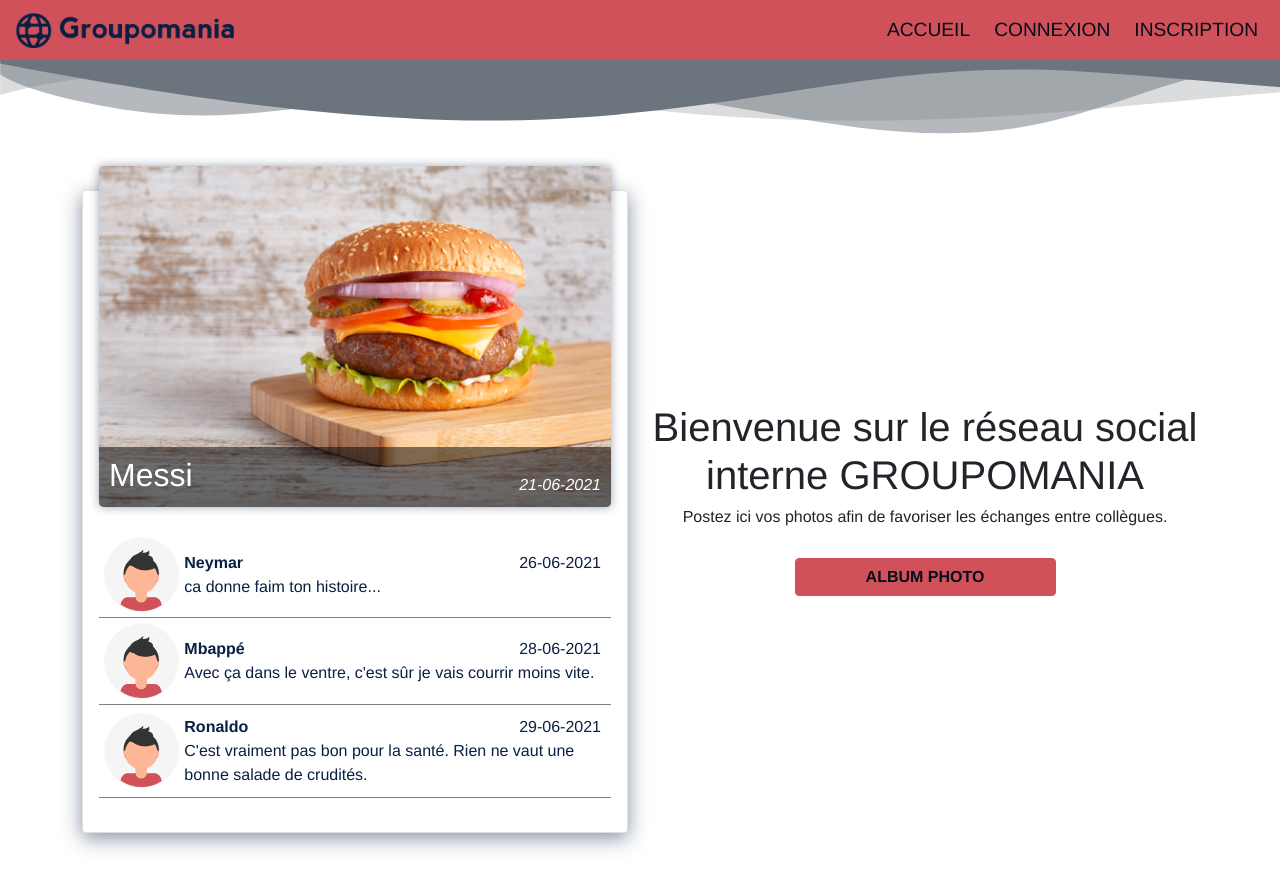
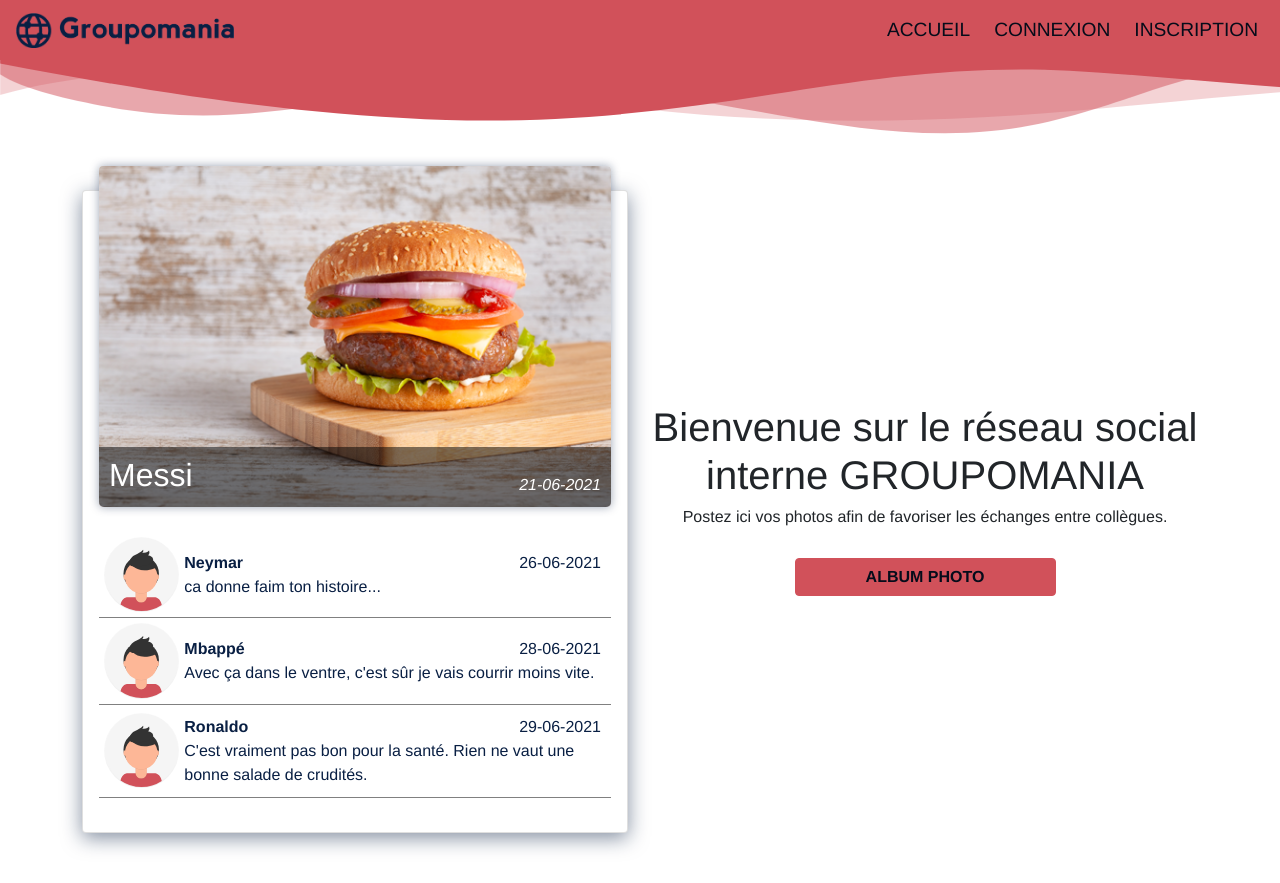
Before and after one commit to Dutdut77/GRANDMAIRENicolas_7_14042021, a Vue app in the folder groupomania/: page / in a window 1280 px wide. Built offline with nearby package versions, Linux system fonts and the light colour scheme.

Commit message:
Arrrr bootstrap

```diff
--- a/groupomania/src/App.vue
+++ b/groupomania/src/App.vue
@@ -46,7 +46,8 @@ export default {
 
 
 <style lang="scss">
-@import "bootstrap/scss/bootstrap.scss";
+$primary: #091f43;
+$secondary: #d1515a;
 
 #app {
   text-align: center;
```
